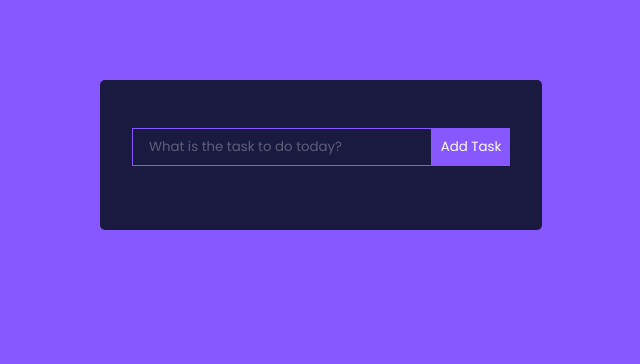
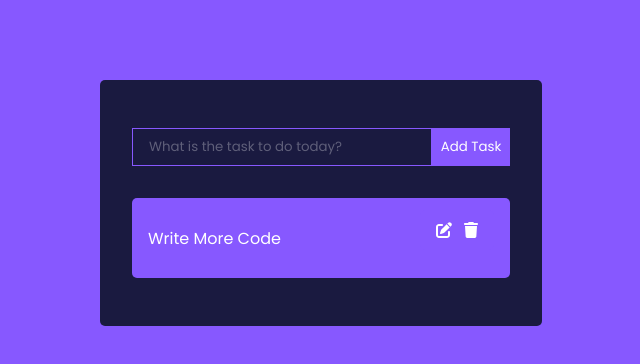
Before and after one commit to Atkinss1/ToDo-WeatherApp, a React (Vite) app: page / in a window 1280 px wide. Shown: the top 364 px of the page, without its empty margins (319-959 px from the left). Built offline with nearby package versions, Linux system fonts and the light colour scheme.

Commit message:
add: attributes to todoform, basic setup ToDo component, add icons

```diff
--- a/src/components/ToDo.jsx
+++ b/src/components/ToDo.jsx
@@ -1,5 +1,16 @@
+import { FontAwesomeIcon } from "@fortawesome/react-fontawesome";
+import { faTrash } from "@fortawesome/free-solid-svg-icons";
+import { faPenToSquare } from "@fortawesome/free-solid-svg-icons";
+
+
 export const ToDo = () => {
   return (
-    <div>ToDo</div>
+    <div className="Todo">
+      <p>Write More Code</p>
+      <div className="Todo">
+        <FontAwesomeIcon icon={faPenToSquare} className="edit"/>
+        <FontAwesomeIcon icon={faTrash} className="delete"/>
+      </div>
+    </div>
   )
-}
+};
--- a/src/components/ToDoForm.jsx
+++ b/src/components/ToDoForm.jsx
@@ -8,10 +8,17 @@ export const ToDoForm = ({ addTodo }) => {
   const handleSubmit = (e) => {
     e.preventDefault();
     addTodo(value);
+    setValue('');
   };
   return (
     <form className='TodoFrom' onSubmit={handleSubmit}>
-      <input onChange={(e) => setValue(e.target.value)} type="text" className="todo-input" placeholder="What is the task to do today?"/>
+      <input
+        onChange={(e) => setValue(e.target.value)}
+        type="text"
+        value={value}
+        className="todo-input"
+        placeholder="What is the task to do today?"
+      />
       <button type="submit" className="todo-btn">Add Task</button>
     </form>
   )
--- a/src/components/ToDoWrapper.jsx
+++ b/src/components/ToDoWrapper.jsx
@@ -1,6 +1,7 @@
 import { useState } from "react"
 import { ToDoForm } from "./ToDoForm"
 import { v4 as uuidv4 } from 'uuid';
+import { ToDo } from "./ToDo";
 
 
 export const ToDoWrapper = () => {
@@ -14,6 +15,7 @@ export const ToDoWrapper = () => {
   return (
     <div className="TodoWrapper">
       <ToDoForm addTodo={addTodo}/>
+      <ToDo todos={todos}/>
     </div>
   )
 }
```
